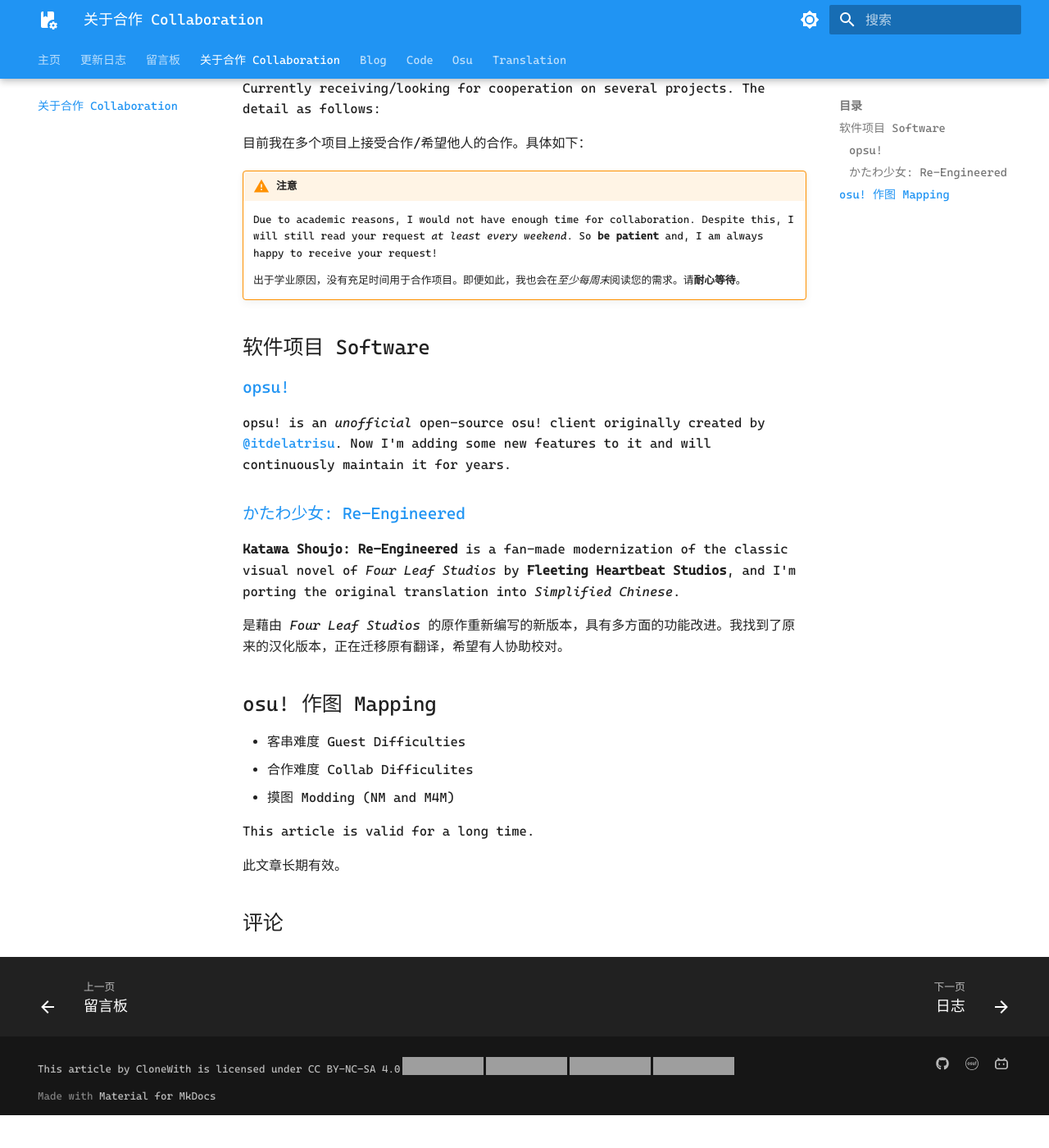
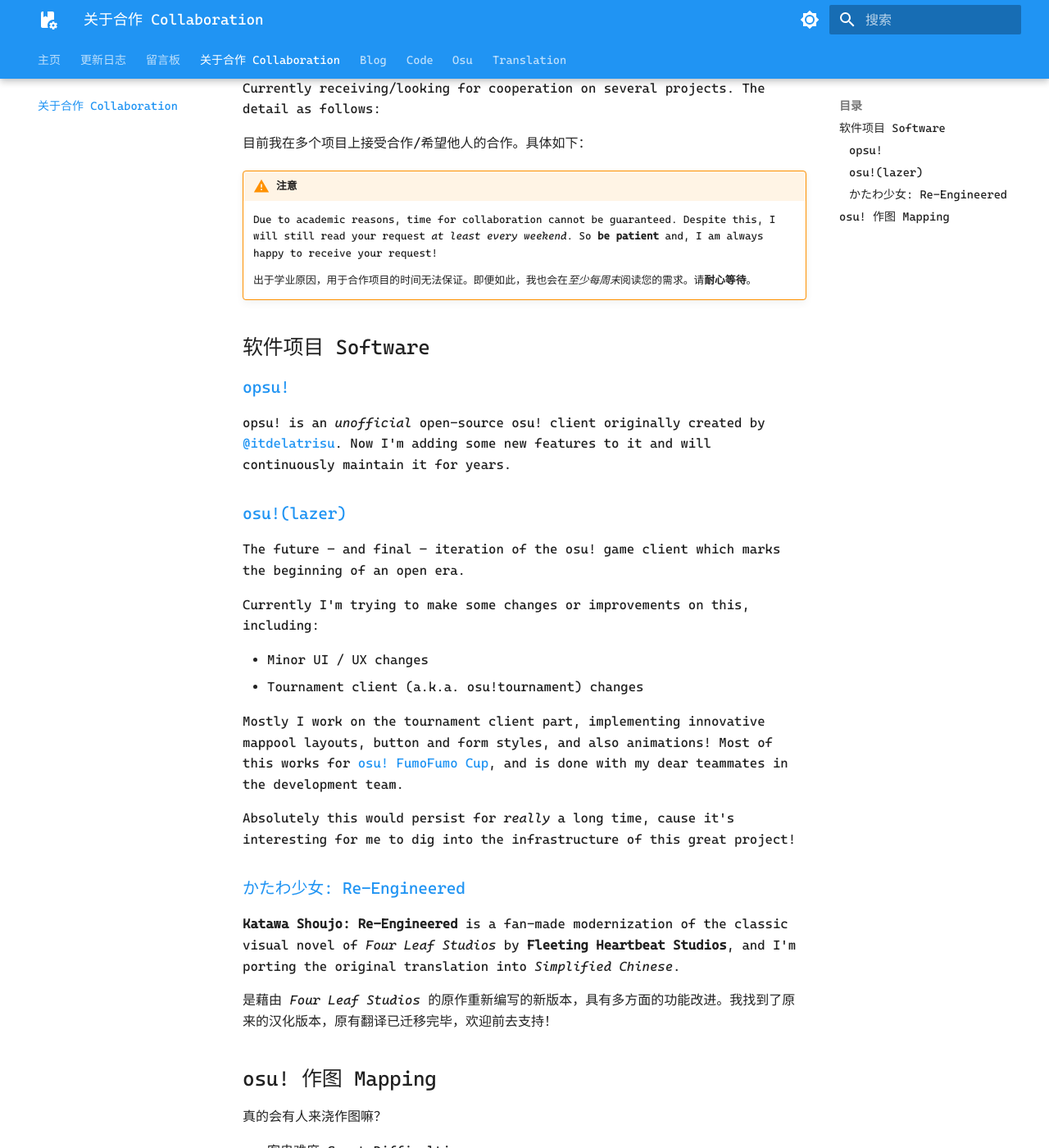
Before and after one commit to Sunnyboy971/Sunnyboy971.github.io, an MkDocs documentation site: the page built from docs/collab.md, in a window 1280 px wide and 1400 px high, scrolled down 280 px. Shown: the whole window at 82% size. Built offline with MkDocs 1.6.1 and Material for MkDocs 9.7.7, drawn with Linux system fonts in a browser that asks for light colours; some web fonts are replaced; comment, search, counter and statistics services are not loaded; before the commit the page ends 1640 px from its top, so only the background shows below that; grey boxes are pictures that could not be loaded.

Commit message:
Update collaboration page content

```diff
--- a/docs/collab.md
+++ b/docs/collab.md
@@ -17,9 +17,9 @@ Currently receiving/looking for cooperation on several projects. The detail as f
 目前我在多个项目上接受合作/希望他人的合作。具体如下：
 
 !!! warning "注意"
-    Due to academic reasons, I would not have enough time for collaboration. Despite this, I will still read your request *at least every weekend*. So **be patient** and, I am always happy to receive your request!
+    Due to academic reasons, time for collaboration cannot be guaranteed. Despite this, I will still read your request *at least every weekend*. So **be patient** and, I am always happy to receive your request!
 
-    出于学业原因，没有充足时间用于合作项目。即便如此，我也会在*至少每周末*阅读您的需求。请**耐心等待**。
+    出于学业原因，用于合作项目的时间无法保证。即便如此，我也会在*至少每周末*阅读您的需求。请**耐心等待**。
 
 ## 软件项目 Software {#software}
 
@@ -27,13 +27,28 @@ Currently receiving/looking for cooperation on several projects. The detail as f
 
 opsu! is an *unofficial* open-source osu! client originally created by [@itdelatrisu](https://github.com/itdelatrisu). Now I'm adding some new features to it and will continuously maintain it for years.
 
+### [osu!(lazer)](https://github.com/clonewith/osu)
+
+The future – and final – iteration of the osu! game client which marks the beginning of an open era.
+
+Currently I'm trying to make some changes or improvements on this, including:
+
+- Minor UI / UX changes
+- Tournament client (a.k.a. osu!tournament) changes
+
+Mostly I work on the tournament client part, implementing innovative mappool layouts, button and form styles, and also animations! Most of this works for [osu! FumoFumo Cup](https://offfc.github.io), and is done with my dear teammates in the development team.
+
+Absolutely this would persist for *really* a long time, cause it's interesting for me to dig into the infrastructure of this great project!
+
 ### [かたわ少女: Re-Engineered](https://fhs.sh)
 
 **Katawa Shoujo: Re-Engineered** is a fan-made modernization of the classic visual novel of *Four Leaf Studios* by **Fleeting Heartbeat Studios**, and I'm porting the original translation into *Simplified Chinese*.
 
-是藉由 *Four Leaf Studios* 的原作重新编写的新版本，具有多方面的功能改进。我找到了原来的汉化版本，正在迁移原有翻译，希望有人协助校对。
+是藉由 *Four Leaf Studios* 的原作重新编写的新版本，具有多方面的功能改进。我找到了原来的汉化版本，原有翻译已迁移完毕，欢迎前去支持！
 
 ## osu! 作图 Mapping {#mapping}
+
+真的会有人来浇作图嘛？
 
 - 客串难度 Guest Difficulties
 - 合作难度 Collab Difficulites
```
Also changed, not shown: docs/changelog.md (+2 -1 lines).
